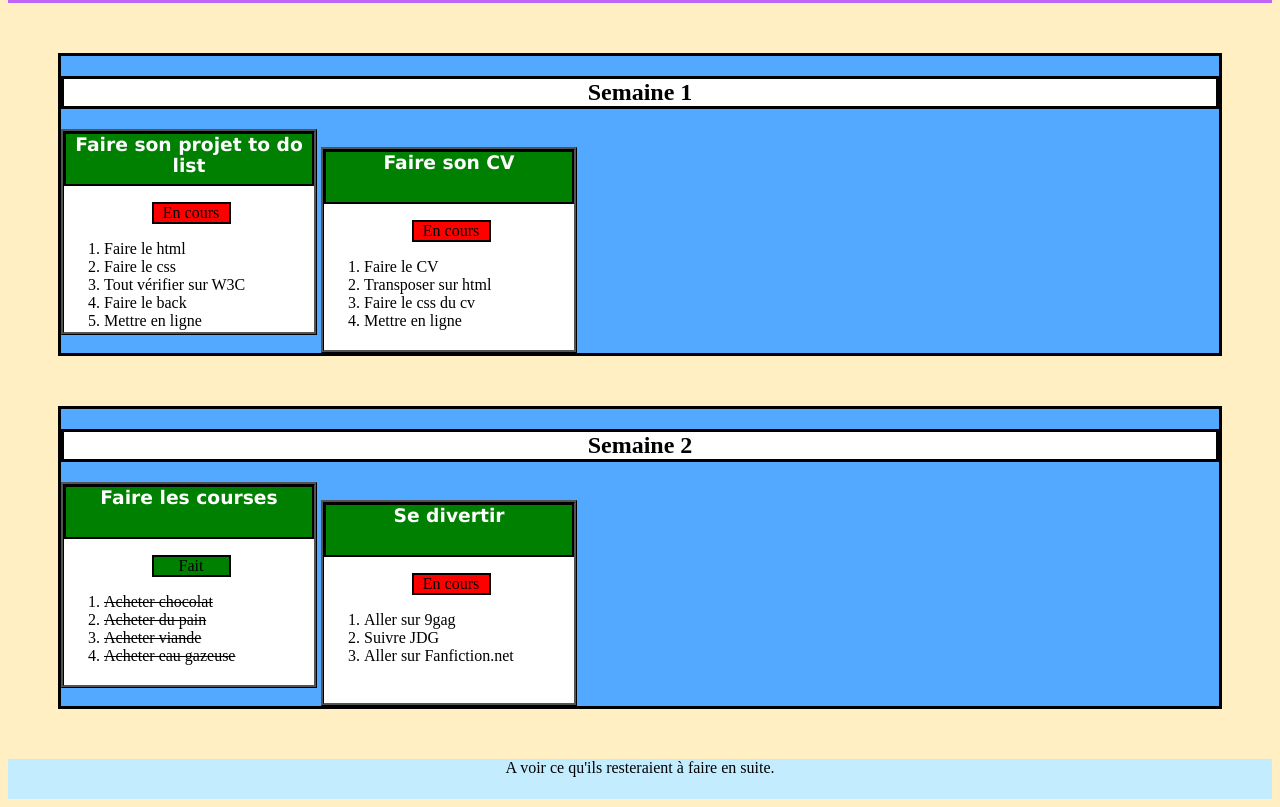
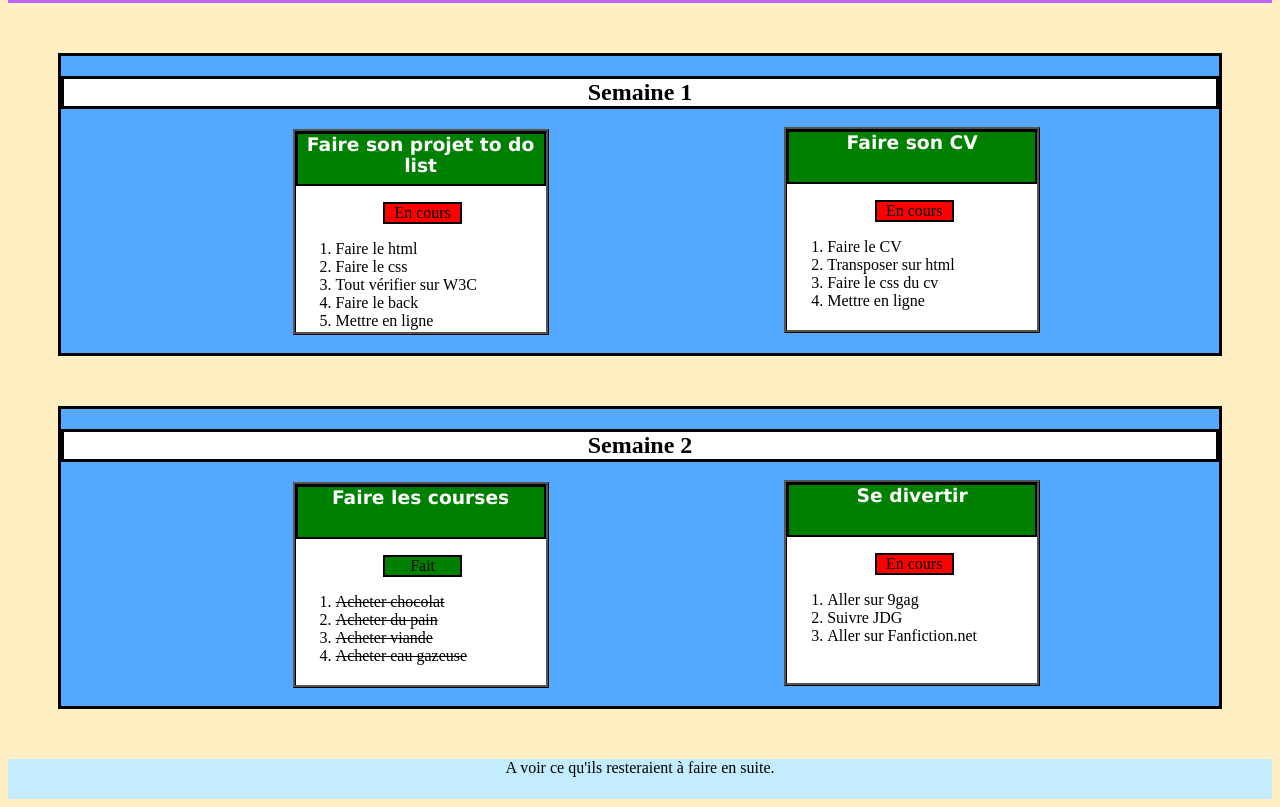
Before and after one commit to geasseur/To-do-list, a plain HTML site: page todolist.html in a window 1280 px wide. Shown: the part 91-898 px from the top of the page. Drawn offline with Linux system fonts and the light colour scheme.

Commit message:
debug html, css update for align block project

```diff
--- a/todolist.css
+++ b/todolist.css
@@ -51,16 +51,21 @@ h2{ /*titre des semaines*/
   border-style: ridge;
   border-color: black;
   border-width: 3px;
-  margin:0;
-  padding: 0;
+  margin-left: 20%;
 }
 
-ol{
-  margin:0;
-
+#cv{
+  position: relative;
+  bottom: 20px;
 }
 
-#fait{
+#divertissement{
+  position: relative;
+  bottom:20px;
+}
+
+
+#fait{ /* modif de la case "fait" */
   margin-left: 35%;
   background-color: green;
   width: 75px;
--- a/todolist.html
+++ b/todolist.html
@@ -12,7 +12,7 @@
 
     <div class="semaine"> <!--Partie du haut-->
       <h2>Semaine 1</h2>
-      <article class="projet"> <!--liste en haut à gauche-->
+      <article class="projet" id="todolist"> <!--liste en haut à gauche-->
         <h3>Faire son projet to do list</h3>
         <p class="encours">En cours</p>
         <ol>
@@ -22,10 +22,9 @@
           <li>Faire le back</li>
           <li>Mettre en ligne</li>
         </ol>
-
       </article>
 
-      <article class="projet"> <!--liste en haut à droite-->
+      <article class="projet" id="cv"> <!--liste en haut à droite-->
         <h3>Faire son CV</h3>
         <p class="encours">En cours</p>
         <ol>
@@ -34,11 +33,12 @@
           <li>Faire le css du cv</li>
           <li>Mettre en ligne</li>
         </ol>
+      </article>
     </div>
 
     <div class="semaine"> <!--Partie du bas-->
       <h2>Semaine 2</h2>
-      <article class="projet"><!--liste en bas à gauche-->
+      <article class="projet" id="course"><!--liste en bas à gauche-->
         <h3>Faire les courses</h3>
         <p id="fait">Fait</p>
         <ol class="fait">
@@ -48,9 +48,10 @@
           <li>Acheter eau gazeuse</li>
         </ol>
       </article>
-      <article class="projet"><!--liste en bas à droite-->
+
+      <article class="projet" id="divertissement"><!--liste en bas à droite-->
         <h3>Se divertir</h3>
-        <p class="encours" id="divertissement">En cours</p>
+        <p class="encours">En cours</p>
         <ol>
           <li>Aller sur 9gag</li>
           <li>Suivre JDG</li>
@@ -58,7 +59,6 @@
         </ol>
     </div>
       </article>
-    </div>
     <footer>A voir ce qu'ils resteraient à faire en suite.</footer>
   </body>
 </html>
```
